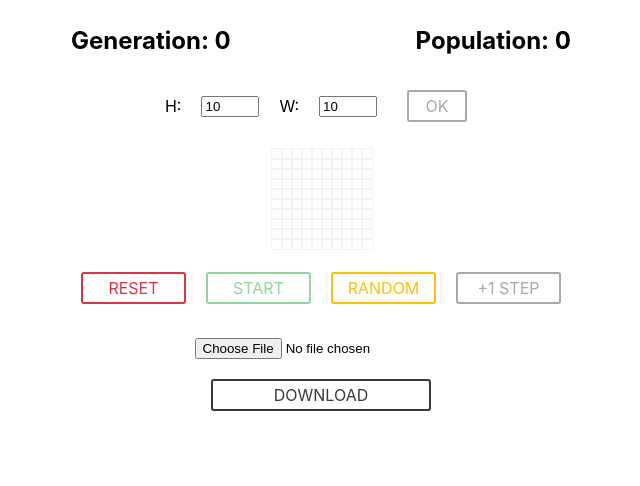
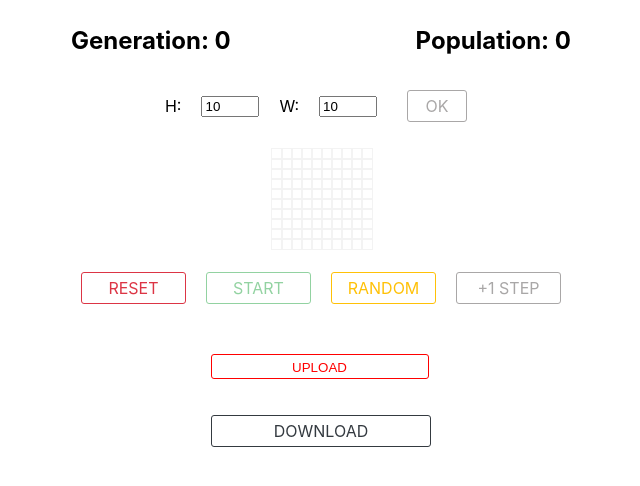
Before and after one commit to Med-vedi/life-game-app, a React (Create React App) app: page / in a window 1280 px wide. Shown: the top 486 px of the page, without its empty margins (319-959 px from the left). Built offline with nearby package versions, Linux system fonts and the light colour scheme.

Commit message:
upload btn style - updated

```diff
--- a/src/components/Footer/index.tsx
+++ b/src/components/Footer/index.tsx
@@ -124,7 +124,7 @@ const Footer: React.FC = () => {
           {BtnLabel.NEXT_GENERATION}
         </button>
       </div>
-      <input type="file" name="" id="" onChange={onUploadFile} />
+      <input type="file" className="upload" onChange={onUploadFile} />
       <button className="download" onClick={onDownloadClick}>
         {BtnLabel.DOWNLOAD}
       </button>
--- a/src/style.css
+++ b/src/style.css
@@ -78,21 +78,20 @@ button {
     background: none;
     color: inherit;
     border: 1px solid black;
-    padding: 0;
+    border-radius: 3px;
+
     font: inherit;
     cursor: pointer;
     outline: inherit;
+    padding: 0 10px;
+    width: 220px;
+    height: 2em;
+    text-align: center;
+    margin: 10px;
 }
 
 input[type="file"] {
     margin: 10px 0;
-}
-
-button {
-    border: 2px solid black;
-    border-radius: 3px;
-    padding: 0 10px;
-    width: 220px;
 }
 
 .ok-btn {
@@ -108,12 +107,6 @@ button:active {
     transform: scale(0.99);
 }
 
-button {
-    height: 2em;
-    text-align: center;
-    margin: 10px;
-}
-
 button.start {
     color: #28a745;
     border-color: #28a745;
@@ -125,7 +118,8 @@ button.download {
     border-color: #343a40;
 }
 
-button.reset {
+button.reset,
+.upload {
     color: #dc3545;
     border-color: #dc3545;
 }
@@ -172,3 +166,48 @@ button.next:hover,
     opacity: 0.5;
     cursor: not-allowed;
 }
+
+/* upload btn  */
+.upload {
+    color: transparent;
+
+}
+
+.upload::-webkit-file-upload-button {
+    visibility: hidden;
+}
+
+.upload::before {
+    content: 'UPLOAD';
+    color: red;
+    display: inline-block;
+    background: transparent;
+    border: 1px solid red;
+    border-radius: 3px;
+    padding: 5px 8px;
+    outline: none;
+    white-space: nowrap;
+    -webkit-user-select: none;
+    cursor: pointer;
+
+    height: 1em;
+    text-align: center;
+    margin: 1rem;
+    width: 200px;
+}
+
+.upload:hover::before {
+    color: #fff;
+    height: 1em;
+    border-color: #dc3545;
+    background-color: #dc3545;
+
+}
+
+.upload:active {
+    outline: 0;
+}
+
+.upload:active::before {
+    background: -webkit-linear-gradient(top, #e3e3e3, #f9f9f9);
+}
```
